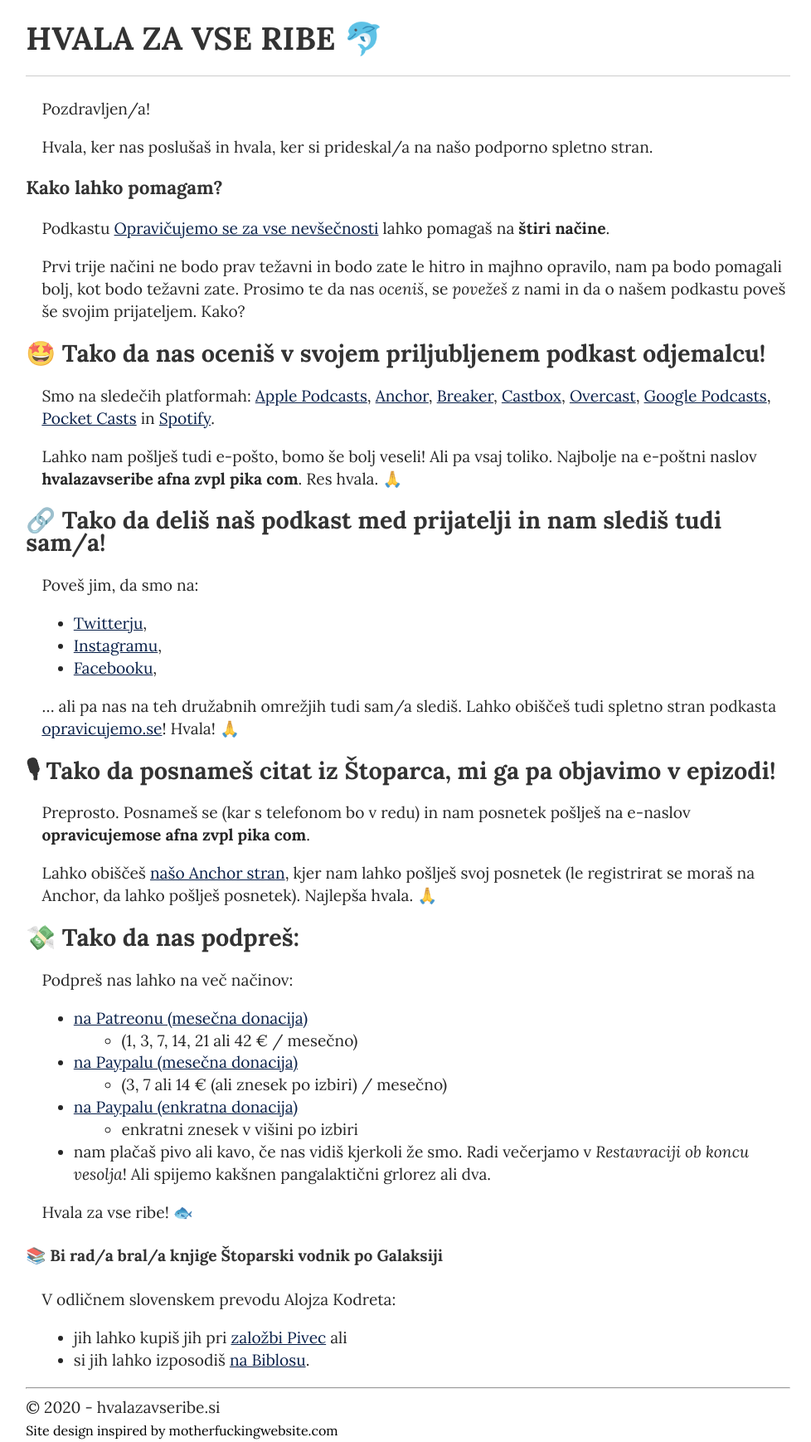
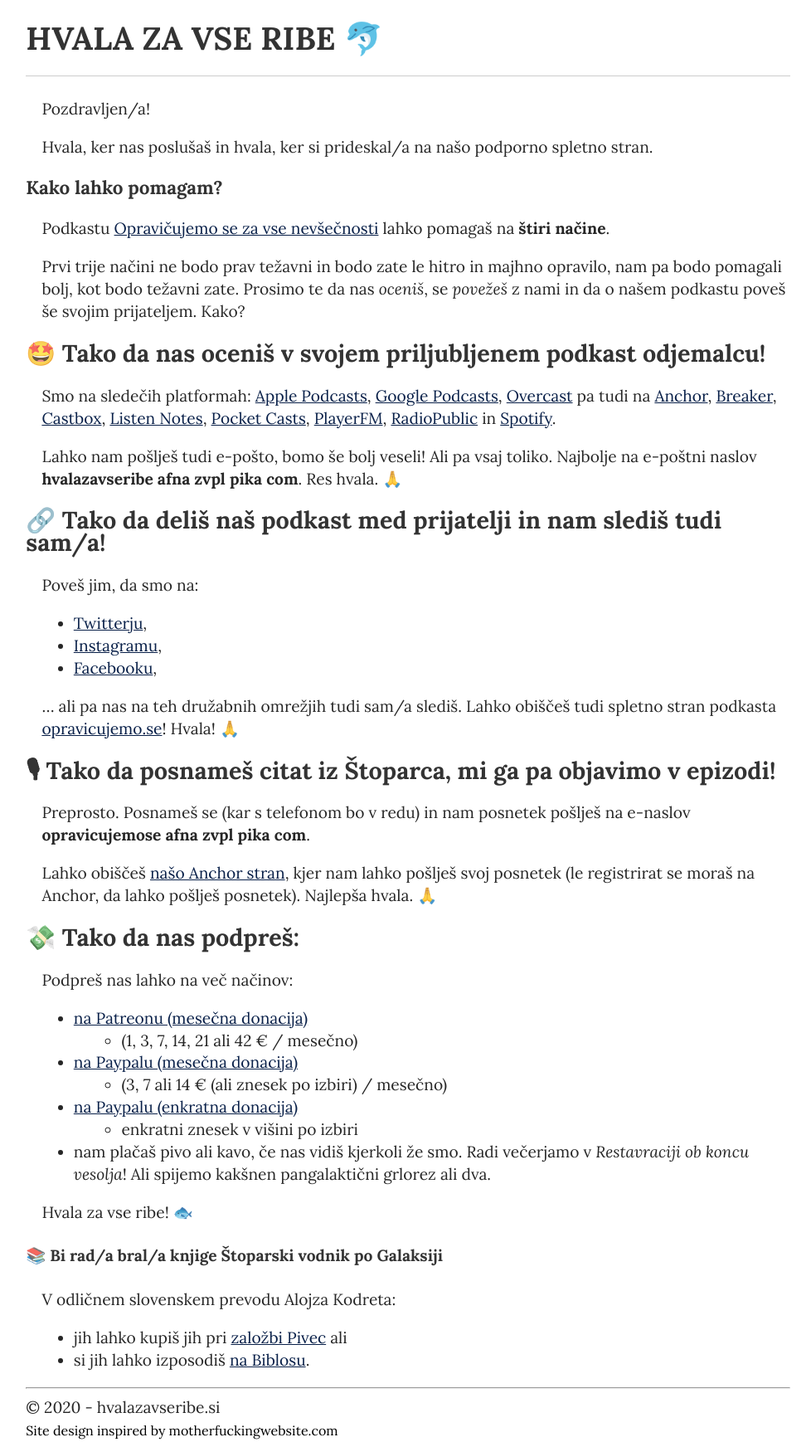
Before and after one commit to hvalazavseribe/hvalazavseribe.github.io, a Jekyll site: the page built from index.md, in a window 1280 px wide. Shown: the whole page at 83% size, without its empty margins (148-1126 px from the left). Built offline with Jekyll 4.4.1, drawn with Linux system fonts in a browser that asks for light colours.

Commit message:
Nove platforme

```diff
--- a/index.md
+++ b/index.md
@@ -17,7 +17,7 @@ Prvi trije načini ne bodo prav težavni in bodo zate le hitro in majhno opravil
 
 ## 🤩 Tako da nas oceniš v svojem priljubljenem podkast odjemalcu!
 
-Smo na sledečih platformah: [Apple Podcasts](https://podcasts.apple.com/si/podcast/opravi%C4%8Dujemo-se-za-vse-nev%C5%A1e%C4%8Dnosti/id1514750013), [Anchor](https://anchor.fm/opravicujemose), [Breaker](https://www.breaker.audio/opravicujemo-se-za-vse-nevsecnosti), [Castbox](https://castbox.fm/channel/id2911541), [Overcast](https://overcast.fm/p1800312-cfXucP), [Google Podcasts](https://podcasts.google.com/?feed=aHR0cHM6Ly9hbmNob3IuZm0vcy8yMmI1YTUwMC9wb2RjYXN0L3Jzcw), [Pocket Casts](https://pca.st/zqlh1e4s) in [Spotify](https://open.spotify.com/show/6bYBLlFmu4lXZMuyzk9LOK?si=AZb30K9XQlO6QhsroUELFw).
+Smo na sledečih platformah: [Apple Podcasts](https://podcasts.apple.com/si/podcast/opravi%C4%8Dujemo-se-za-vse-nev%C5%A1e%C4%8Dnosti/id1514750013), [Google Podcasts](https://podcasts.google.com/?feed=aHR0cHM6Ly9hbmNob3IuZm0vcy8yMmI1YTUwMC9wb2RjYXN0L3Jzcw), [Overcast](https://overcast.fm/p1800312-cfXucP) pa tudi na [Anchor](https://anchor.fm/opravicujemose), [Breaker](https://www.breaker.audio/opravicujemo-se-za-vse-nevsecnosti), [Castbox](https://castbox.fm/channel/id2911541), [Listen Notes](https://www.listennotes.com/podcasts/opravi%C4%8Dujemo-se-za-vse-nev%C5%A1e%C4%8Dnosti-zvo%C4%8Dna-eO4sjykRKMo/), [Pocket Casts](https://pca.st/zqlh1e4s), [PlayerFM](https://player.fm/series/opravicujemo-se-za-vse-nevsecnosti), [RadioPublic](https://radiopublic.com/opraviujemo-se-za-vse-nevenosti-GEPV71) in [Spotify](https://open.spotify.com/show/6bYBLlFmu4lXZMuyzk9LOK?si=AZb30K9XQlO6QhsroUELFw).
 
 Lahko nam pošlješ tudi e-pošto, bomo še bolj veseli! Ali pa vsaj toliko. Najbolje na e-poštni naslov **hvalazavseribe afna zvpl pika com**. Res hvala. 🙏
 
```
Also changed, not shown: 1 other file.
